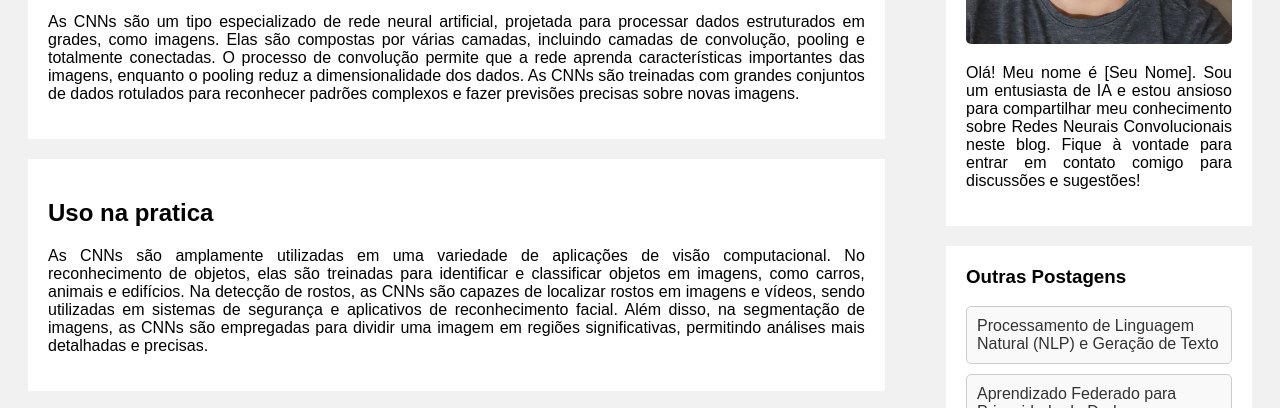
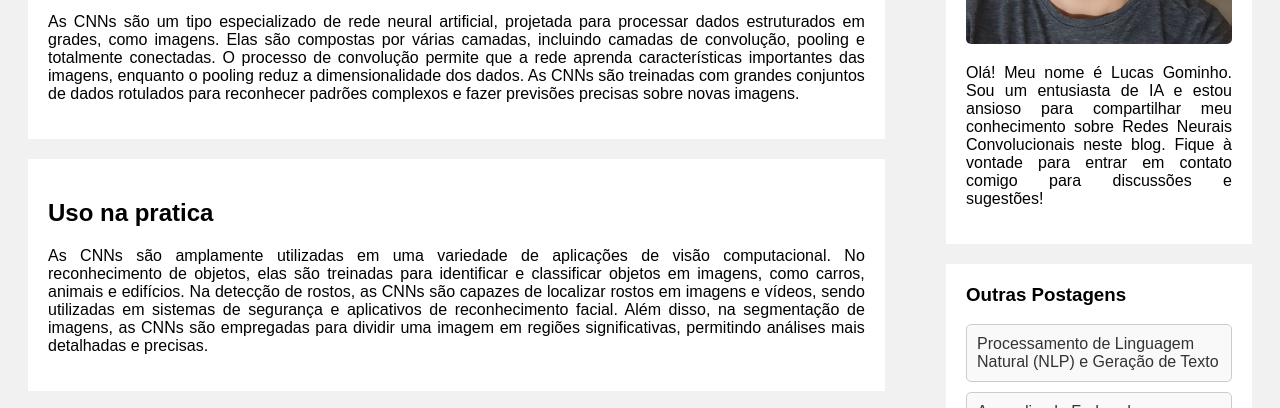
Before and after one commit to Gominho01/Portfolio, a plain HTML site: page artigos/article1.html in a window 1280 px wide. Shown: the part 698-1106 px from the top of the page. Drawn offline with Linux system fonts and the light colour scheme.

Commit message:
Mudando o nome

```diff
--- a/artigos/article1.html
+++ b/artigos/article1.html
@@ -67,7 +67,7 @@
             <div class="card">
                 <h2>Sobre Mim</h2>
                 <img src="../assets/images/Foto-Perfil.jpeg" alt="Imagem do Autor">
-                <p>Olá! Meu nome é [Seu Nome]. Sou um entusiasta de IA e estou ansioso para compartilhar meu conhecimento sobre Redes Neurais Convolucionais neste blog. Fique à vontade para entrar em contato comigo para discussões e sugestões!</p>
+                <p>Olá! Meu nome é Lucas Gominho. Sou um entusiasta de IA e estou ansioso para compartilhar meu conhecimento sobre Redes Neurais Convolucionais neste blog. Fique à vontade para entrar em contato comigo para discussões e sugestões!</p>
             </div>
             <div class="card">
                 <h3>Outras Postagens</h3>
```
Also changed, not shown: artigos/article2.html (+1 -1 lines), artigos/article3.html (+1 -1 lines), artigos/article4.html (+1 -1 lines), artigos/article5.html (+1 -1 lines).
